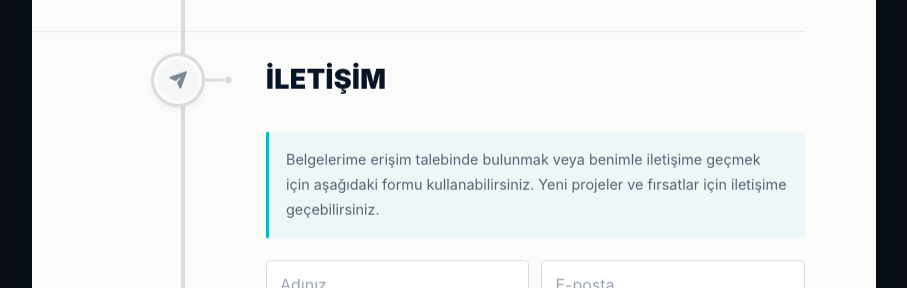
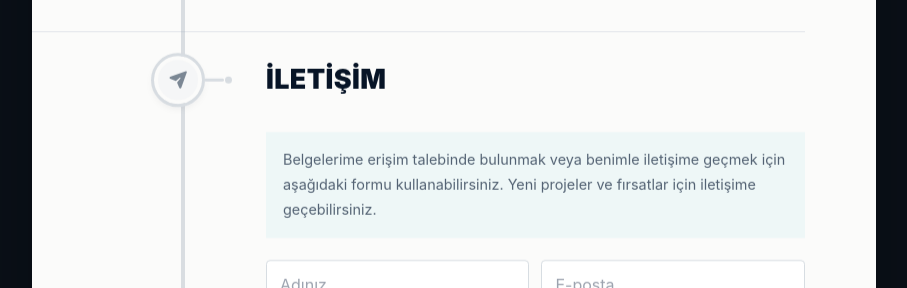
Before and after one commit to ymgrmny-gif/yalcinmutlu, a Next.js app: page / in a window 1280 px wide. Shown: the part 3793-4081 px from the top of the page, without its empty margins (314-1221 px from the left). Built offline with nearby package versions, Linux system fonts and the light colour scheme.

Commit message:
Remove extra contact accent line

```diff
--- a/app/refinements.css
+++ b/app/refinements.css
@@ -278,7 +278,7 @@
 .contact-message {
   margin: 0 0 22px;
   padding: 15px 17px;
-  border-left: 3px solid var(--aqua);
+  border-left: 0;
   background: rgba(18,184,189,.055);
   color: #536273;
   font-size: .9rem;
```
